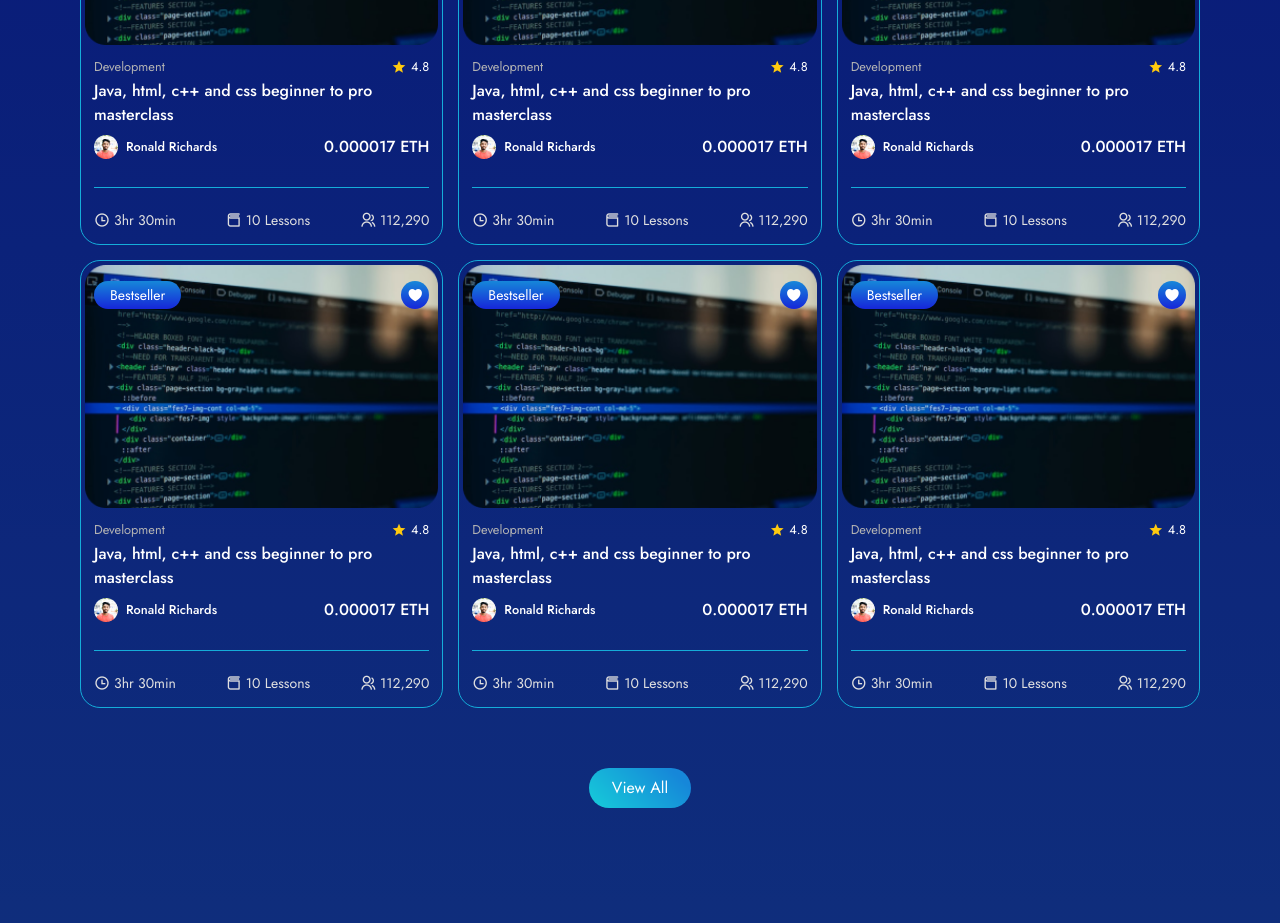
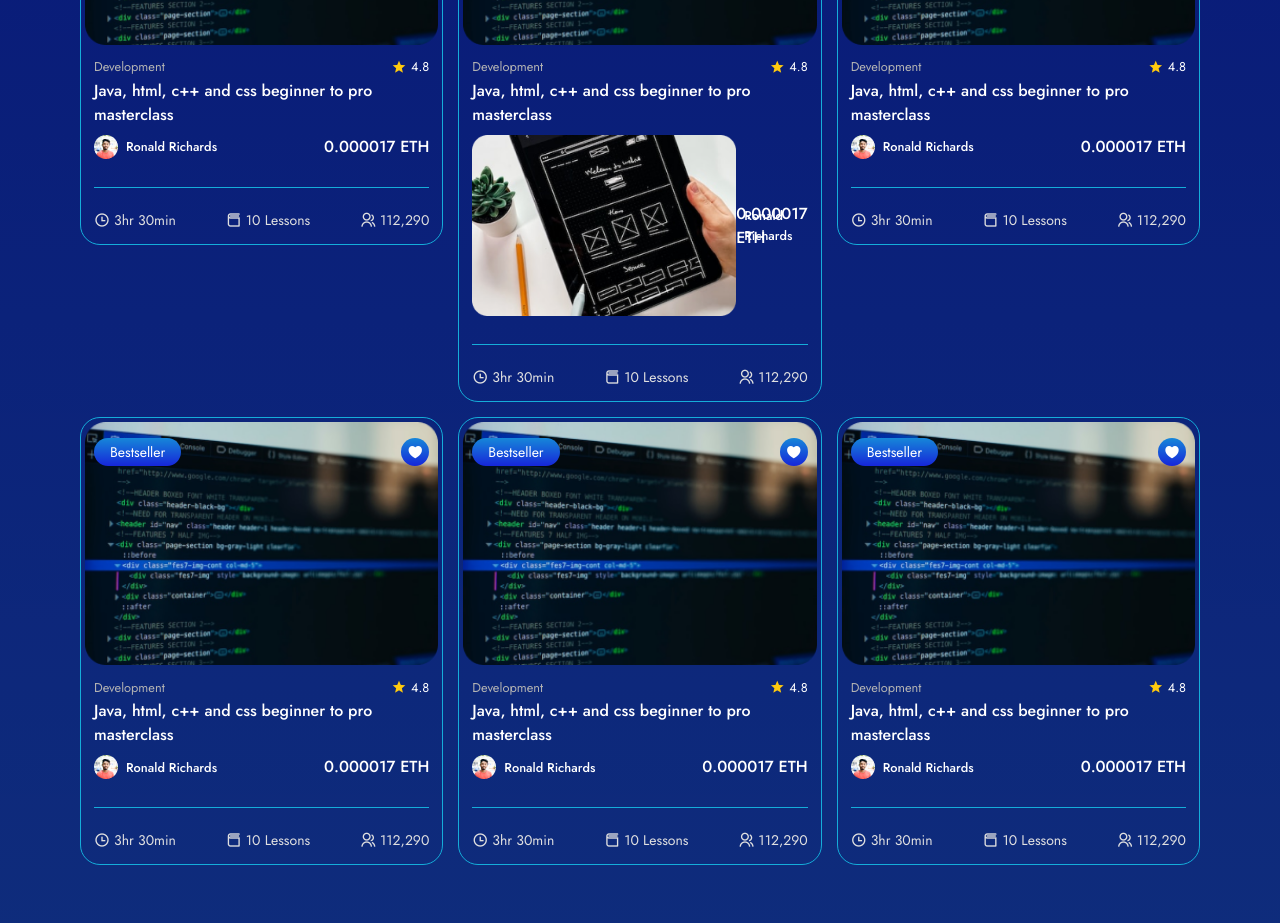
Before and after one commit to NerdwareX/nerdwarex-waitlist, a React (Create React App) app: page / in a window 1280 px wide. Shown: the part 1780-2703 px from the top of the page. Built offline with nearby package versions, Linux system fonts and the light colour scheme.

Commit message:
Update data.js

```diff
--- a/src/data.js
+++ b/src/data.js
@@ -73,7 +73,7 @@ export const courses = [
     starIcon: "ri-star-s-fill",
     rating: "4.8",
     desc: "Java, html, c++ and css beginner to pro masterclass",
-    authorImg: require("./assets/avatar.png"),
+    authorImg: require("./assets/learning.png"),
     name: "Ronald Richards",
     price: "0.000017 ETH",
     clockIcon: "ri-time-line",
```
